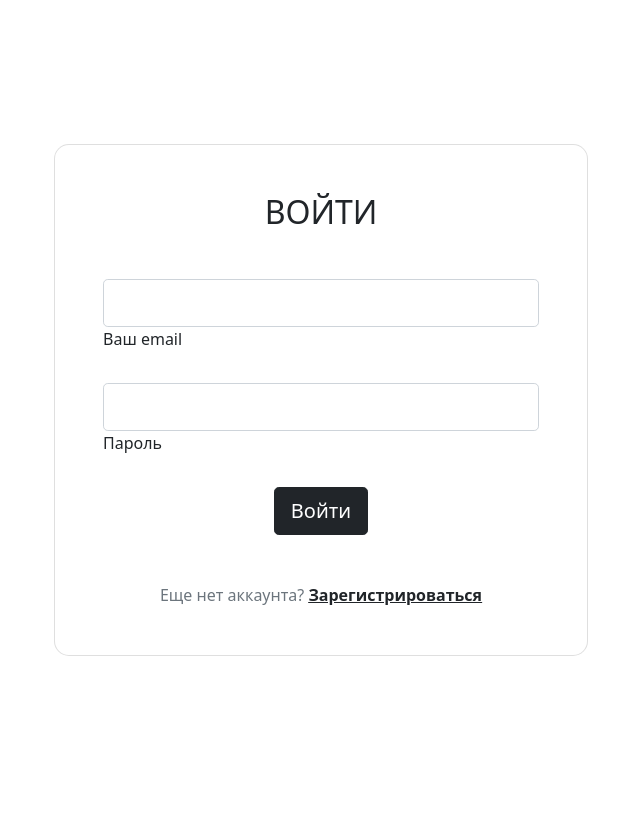
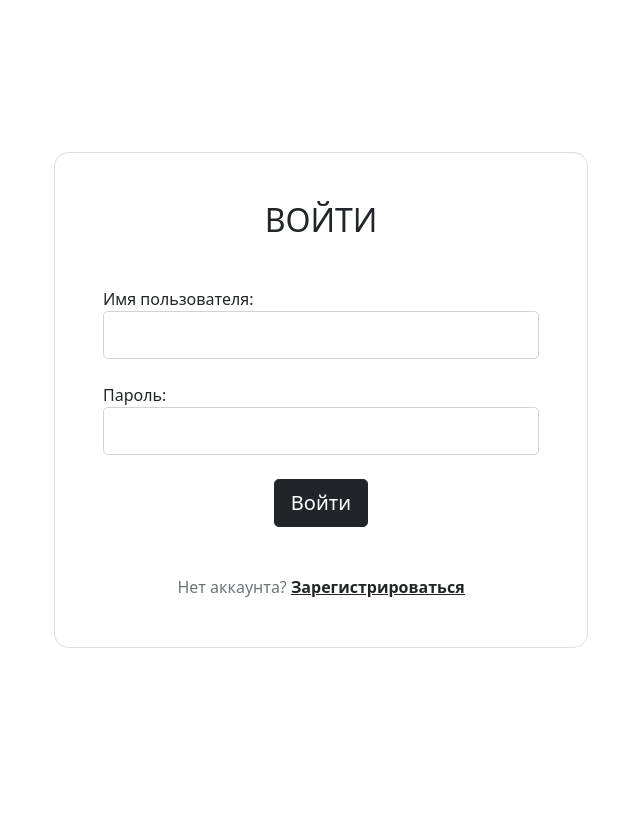
Before and after one commit to FunckingCat/global-cource-work, a Django app: page /auth/signin/ in a window 1280 px wide. Shown: the whole page, without its empty margins (319-959 px from the left). Run offline with Django 4.2, Linux system fonts and the light colour scheme.

Commit message:
stage_auth

```diff
--- a/app/main/views.py
+++ b/app/main/views.py
@@ -25,6 +25,7 @@ def index(request, category_id=0):
         coupons = getCoupons(category)
 
     return render(request, 'main/main.html', {
+        'request': request,
         'title': title,
         'title_badge': 'Купонов категории: ' + str(coupons.count()),
         'navmenu': main_tabs,
--- a/app/regauth/forms.py
+++ b/app/regauth/forms.py
@@ -1,13 +1,24 @@
 from django import forms
 from django.contrib.auth.forms import UserCreationForm
+from django.contrib.auth.forms import AuthenticationForm
 from django.contrib.auth.models import User
 
 
+class UserLoginForm(AuthenticationForm):
+    username = forms.CharField(max_length=150, label='Имя пользователя',
+                               widget=forms.TextInput(attrs={'class': 'form-control form-control-lg'}))
+    password = forms.CharField(max_length=150, label='Пароль',
+                               widget=forms.PasswordInput(attrs={'class': 'form-control form-control-lg'}))
+
+
 class UserRegForm(UserCreationForm):
-    username = forms.CharField(max_length=150, label='Имя пользователя', widget=forms.TextInput(attrs={'class': 'form-control form-control-lg'}))
+    username = forms.CharField(max_length=150, label='Имя пользователя',
+                               widget=forms.TextInput(attrs={'class': 'form-control form-control-lg'}))
     email = forms.EmailField(label='Почта', widget=forms.EmailInput(attrs={'class': 'form-control form-control-lg'}))
-    password1 = forms.CharField(max_length=150, label='Пароль', widget=forms.PasswordInput(attrs={'class': 'form-control form-control-lg'}))
-    password2 = forms.CharField(max_length=150, label='Повторите пароль', widget=forms.PasswordInput(attrs={'class': 'form-control form-control-lg'}))
+    password1 = forms.CharField(max_length=150, label='Пароль',
+                                widget=forms.PasswordInput(attrs={'class': 'form-control form-control-lg'}))
+    password2 = forms.CharField(max_length=150, label='Повторите пароль',
+                                widget=forms.PasswordInput(attrs={'class': 'form-control form-control-lg'}))
 
     class Meta:
         model = User
--- a/app/regauth/templates/auth/auth.html
+++ b/app/regauth/templates/auth/auth.html
@@ -5,6 +5,13 @@
 {% endblock %}
 
 {% block main %}
+    <style>
+        .errorlist
+        {
+            color: #dc3545;
+            list-style-type: none;
+        }
+    </style>
     <section class="vh-100">
         <div class="mask d-flex align-items-center h-100 gradient-custom-3">
             <div class="container h-100">
@@ -13,26 +20,38 @@
                         <div class="card" style="border-radius: 15px;">
                             <div class="card-body p-5">
                                 <h2 class="text-uppercase text-center mb-5">Войти</h2>
-                                <form>
+                                {% if messages %}
+                                {% for message in messages %}
+                                    {% if message.tags == 'error' %}
+                                        <div class="alert alert-danger" role="alert">
+                                            {{ message }}
+                                        </div>
+                                        {% else %}
+                                        <div class="alert alert-success" role="alert">
+                                            {{ message }}
+                                        </div>
+                                    {% endif %}
+                                {% endfor %}
 
-                                    <div class="mb-4">
-                                        <input type="email" id="email" class="form-control form-control-lg" />
-                                        <label class="form-label" for="email">Ваш email</label>
+                            {% endif %}
+                            <form method="post" action={% url 'sign-in' %}>
+                                {% csrf_token %}
+
+                                {% for field in form %}
+                                    <div class="fieldWrapper mb-4">
+                                    {{ field.label_tag }}
+                                        {{ field }}
+                                    {{ field.errors }}
                                     </div>
+                                {% endfor %}
 
-                                    <div class="mb-4">
-                                        <input type="password" id="password" class="form-control form-control-lg" />
-                                        <label class="form-label" for="password">Пароль</label>
-                                    </div>
+                                <div class="d-flex justify-content-center">
+                                    <button type="submit" class="btn btn-dark text-white btn-block btn-lg gradient-custom-4">Войти</button>
+                                </div>
 
-                                    <div class="d-flex justify-content-center">
-                                        <button type="button"
-                                            class="btn btn-dark text-white btn-block btn-lg gradient-custom-4">Войти</button>
-                                    </div>
-
-                                    <p class="text-center text-muted mt-5 mb-0">Еще нет аккаунта? <a href="{% url 'sign-up' %}"
-                                            class="fw-bold text-body"><u>Зарегистрироваться</u></a></p>
-                                </form>
+                                <p class="text-center text-muted mt-5 mb-0">Нет аккаунта? <a href="{% url 'sign-up' %}"
+                                        class="fw-bold text-body"><u>Зарегистрироваться</u></a></p>
+                            </form>
 
                             </div>
                         </div>
--- a/app/regauth/templates/auth/reg.html
+++ b/app/regauth/templates/auth/reg.html
@@ -45,7 +45,7 @@
                                     <button type="submit" class="btn btn-dark text-white btn-block btn-lg gradient-custom-4">Зарегистрироваться</button>
                                 </div>
 
-                                <p class="text-center text-muted mt-5 mb-0">Уже есть аккаунт? <a href="auth.html"
+                                <p class="text-center text-muted mt-5 mb-0">Уже есть аккаунт? <a href="{% url 'sign-in' %}"
                                         class="fw-bold text-body"><u>Войти</u></a></p>
                             </form>
 
--- a/app/regauth/views.py
+++ b/app/regauth/views.py
@@ -2,14 +2,28 @@ from django.shortcuts import render, redirect
 
 # Create your views here.
 from django.shortcuts import render
-from .forms import UserRegForm
+from .forms import UserRegForm, UserLoginForm
 from django.contrib import messages
+from django.contrib.auth import login, logout
 
 
 # Create your views here.
 
 def sign_in(request):
-    return render(request, 'auth/auth.html')
+    if request.method == 'POST':
+        form = UserLoginForm(data=request.POST)
+        if form.is_valid():
+            user = form.get_user()
+            login(request, user)
+            return redirect('/')
+        else:
+            messages.error(request, 'Ошибка входа')
+    else:
+        form = UserLoginForm()
+    return render(request, 'auth/auth.html', {
+        'title': 'Вход',
+        'form': form,
+    })
 
 
 def sign_up(request):
@@ -18,7 +32,7 @@ def sign_up(request):
         if form.is_valid():
             form.save()
             messages.success(request, 'Вы успешно зарегистрированы')
-            return redirect('/')
+            return redirect('sign-in')
         else:
             messages.error(request, 'Ошибка регистрации')
     else:
```
Also changed, not shown: app/templates/nav.html (+7 -1 lines).
